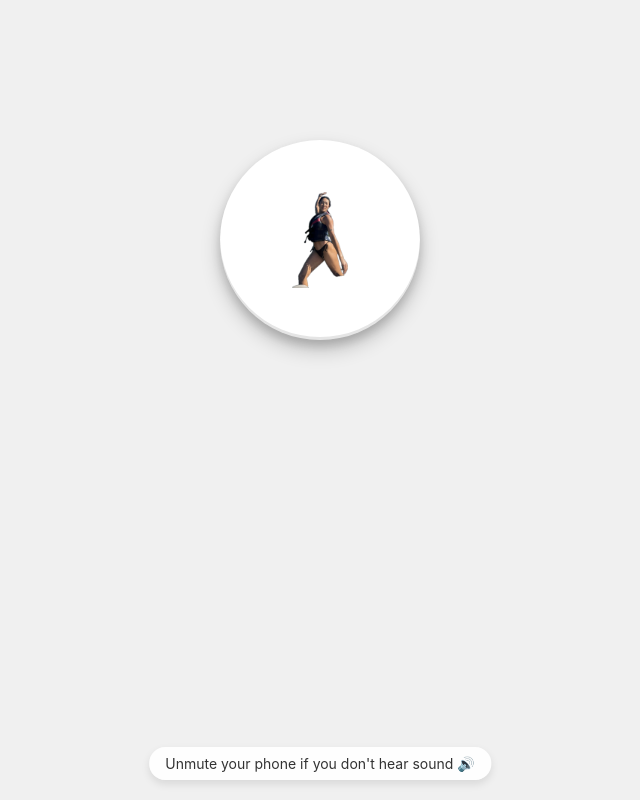
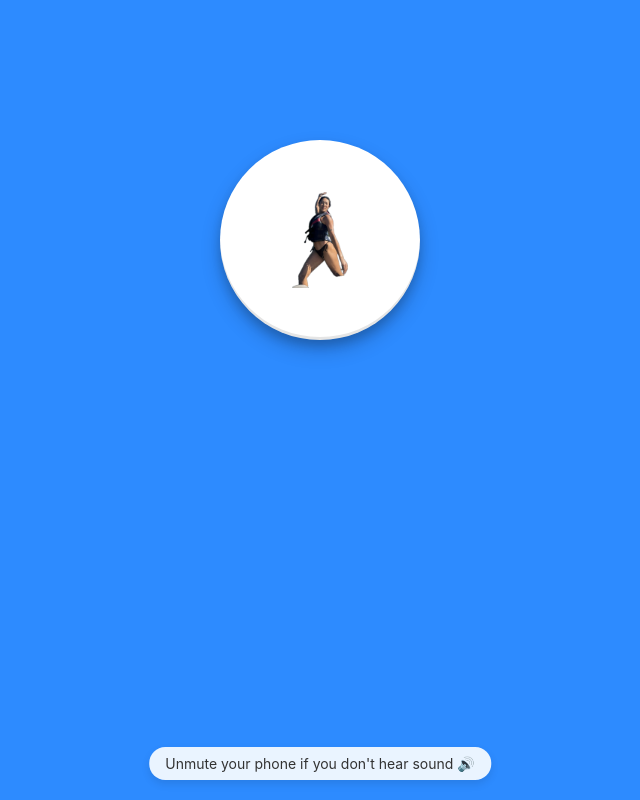
Before and after one commit to jakebolam/n-click, a plain HTML site: page index.html in a window 1280 px wide. Shown: the whole page, without its empty margins (320-960 px from the left). Drawn offline with Linux system fonts and the light colour scheme; no server answers.

Commit message:
update color

```diff
--- a/index.html
+++ b/index.html
@@ -5,7 +5,7 @@
 <head>
     <meta charset="UTF-8">
     <meta name="viewport" content="width=device-width, initial-scale=1.0, maximum-scale=1.0, user-scalable=no">
-    <meta name="theme-color" content="#ffffff">
+    <meta name="theme-color" content="#2d8bff">
     <title>clickNic</title>
     <style>
         * {
@@ -19,7 +19,7 @@
             display: flex;
             justify-content: center;
             align-items: center;
-            background: #f0f0f0;
+            background: #2d8bff;
             font-family: -apple-system, BlinkMacSystemFont, 'Segoe UI', Roboto, Oxygen, Ubuntu, Cantarell, sans-serif;
         }
 
```
